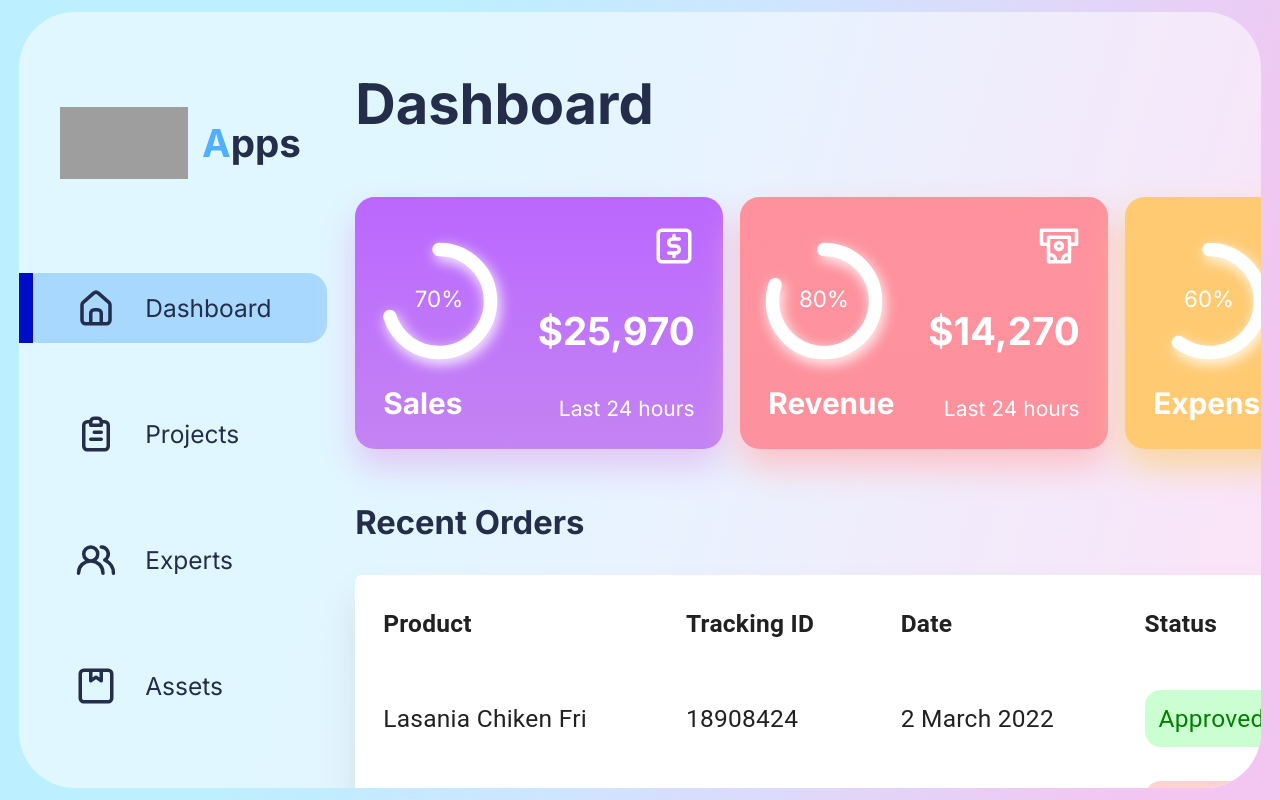
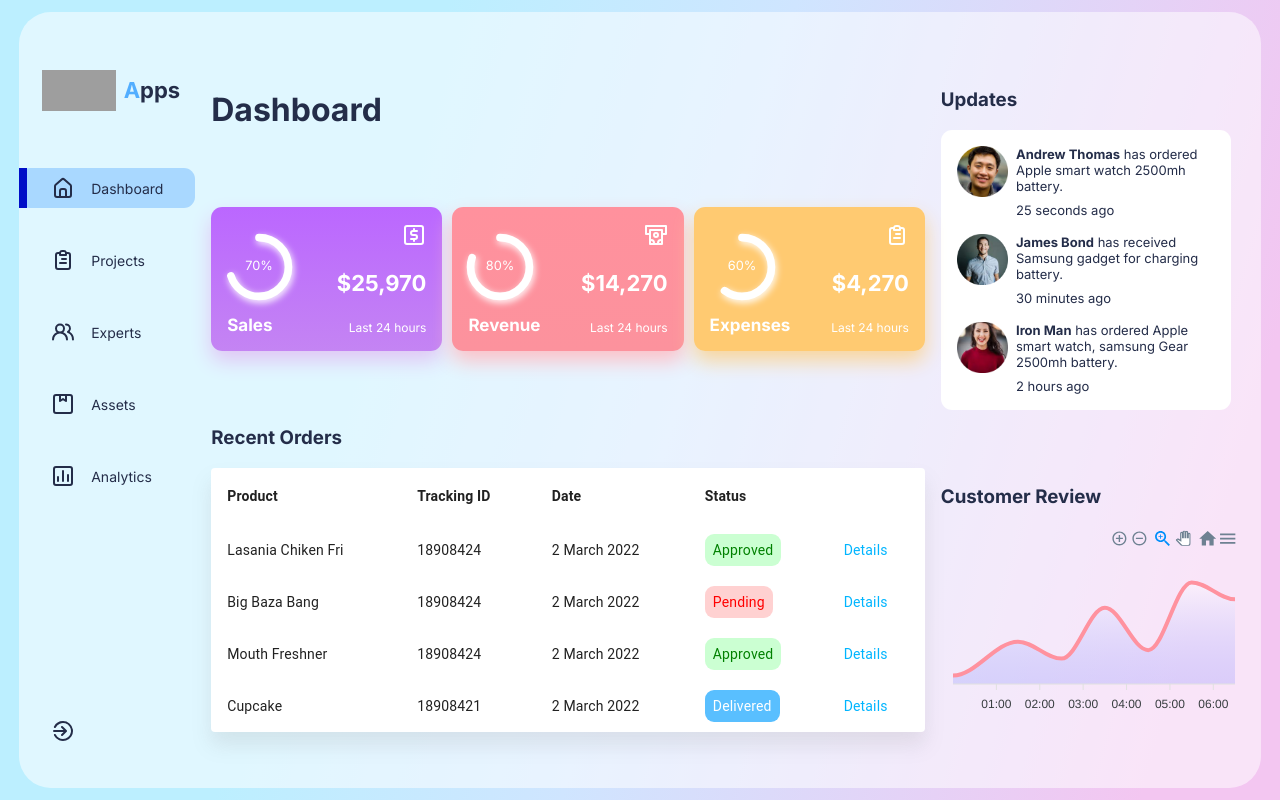
Before and after one commit to michaelvega/dashboardplusplus, a React (Create React App) app: page / in a window 1280 px wide. Built offline with nearby package versions, Linux system fonts and the light colour scheme; grey boxes are pictures that could not be loaded.

Commit message:
Fix Zoom ~~Bug~~ Feature Update App.css Update Card.css Update index.js

```diff
--- a/src/App.css
+++ b/src/App.css
@@ -21,7 +21,7 @@
     #cfe5ff 52.55%,
     #f3c6f1 90.85%
   );
-  height: 57.142857142857vh; /* 4/7 because zoom at 175% so 100/175 */
+  height: 100vh; /* 4/7 because zoom at 175% so 100/175 (originally 100)*/
   display: flex;
   align-items: center;
   justify-content: center;
--- a/src/components/Card/Card.css
+++ b/src/components/Card/Card.css
@@ -62,7 +62,7 @@
 .ExpandedCard {
   position: absolute;
   width: 60%;
-  height: 37vh; /* Orignally 70 */
+  height: 57.1429vh; /* Orignally 70 */
   z-index: 9;
   left: 13rem;
   border-radius: 1rem;
--- a/src/index.js
+++ b/src/index.js
@@ -6,7 +6,7 @@ ReactDOM.render(
     <App />,
   document.getElementById('root')
 );
-document.body.style.zoom = "175%";
+//document.body.style.zoom = "175%";
 // If you want to start measuring performance in your app, pass a function
 // to log results (for example: reportWebVitals(console.log))
 // or send to an analytics endpoint. Learn more: https://bit.ly/CRA-vitals
```
